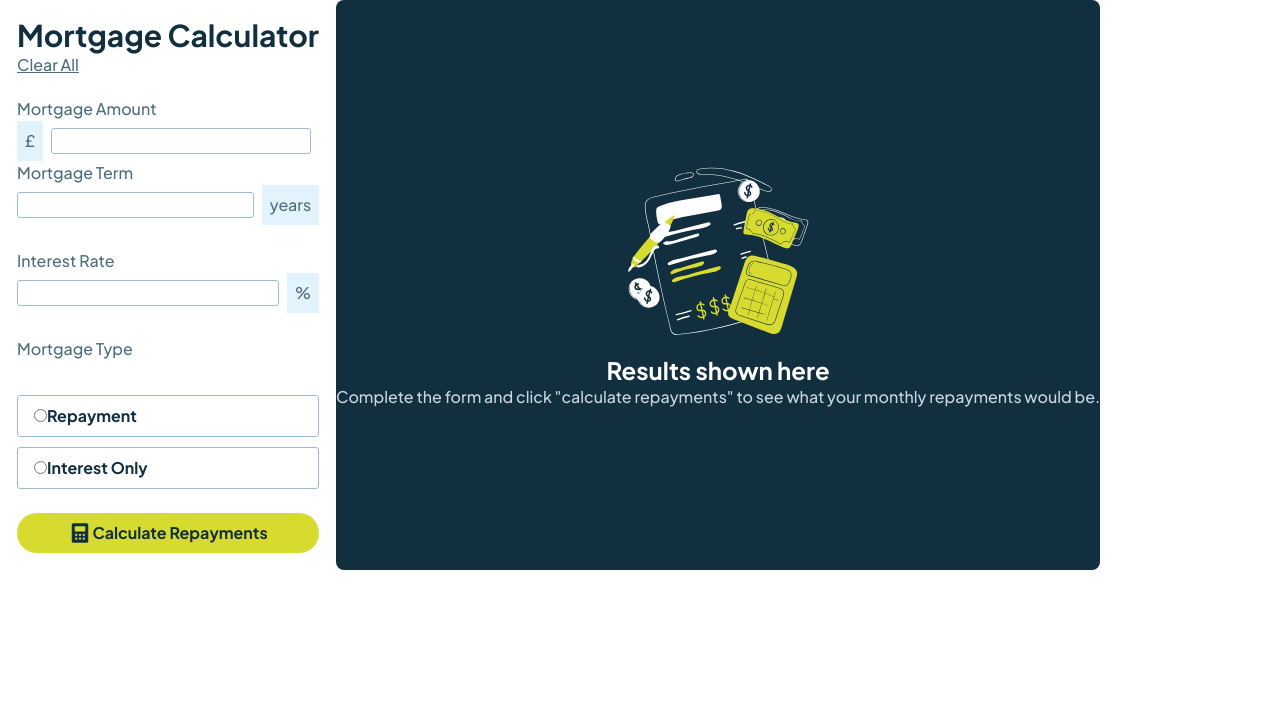
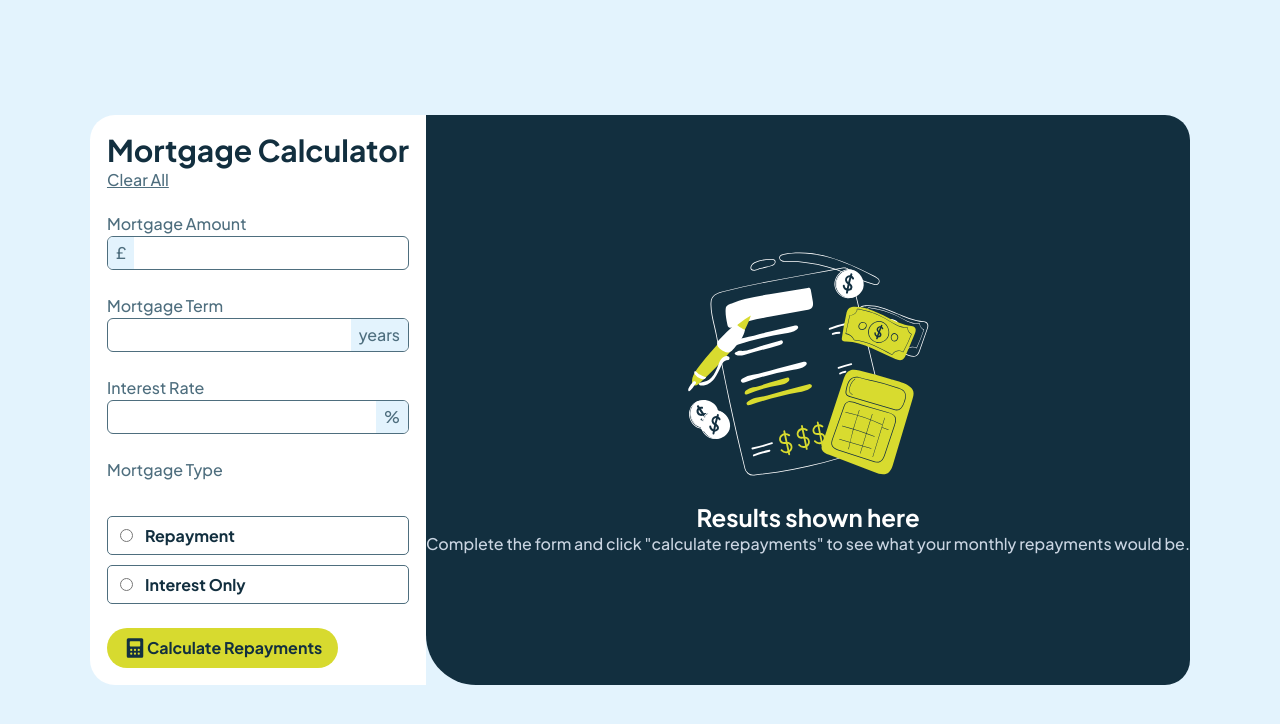
Before and after one commit to remainhumble/mortgage-repayment-calculator, a React (Vite) app: page / in a window 1280 px wide. Shown: the top 724 px of the page. Built offline with nearby package versions, Linux system fonts and the light colour scheme.

Commit message:
some input styling adjustment

```diff
--- a/src/Calculator.jsx
+++ b/src/Calculator.jsx
@@ -3,7 +3,8 @@ import './index.css';
 
 const Calculator = () => {
     return (
-        <div className='calculator'>
+        <>
+            <div className='calculator bg-white rounded-bl-[25px] rounded-tl-[25px]'>
                 <h1 className='text-3xl font-bold'>Mortgage Calculator</h1>
                 <p className='cursor-pointer'><u>Clear All</u></p>
                 <div className='inputs'>
@@ -12,7 +13,7 @@ const Calculator = () => {
                         <div className='addon'>£</div>
                         <input type="number" id="mortgage-amount" className='number-input' /><br></br>
                     </div>
-
+                    <br />
                     <label for="mortgage-term">Mortgage Term</label><br></br>
                     <div className="right-addon">
                         <input type="number" id="mortgage-term" className='number-input' />
@@ -38,10 +39,11 @@ const Calculator = () => {
                         </label>
                     </fieldset>
                     <div className='flex gap-2.5 mt-5'>
-                    <button className='flex calculate-btn font-bold w-full justify-center'><img src="./assets/images/icon-calculator.svg" alt="Calculate" />Calculate Repayments</button>
+                        <button className='cursor-pointer flex calculate-btn font-bold justify-center'><img src="./assets/images/icon-calculator.svg" alt="Calculate" />Calculate Repayments</button>
                     </div>
                 </div>
             </div>
+        </>
     )
 }
 
--- a/src/Results.jsx
+++ b/src/Results.jsx
@@ -3,13 +3,13 @@ import './index.css';
 
 const Results = () => {
     return (
-
-            <div className="bg-[#122f3f] flex flex-col justify-center items-center max-w-fit rounded-lg">
-                <img src="./assets/images/illustration-empty.svg" alt="Mortgage Results" />
+        <>
+            <div className="bg-[#122f3f] flex flex-col justify-center items-center max-w-fit rounded-bl-[50px]  rounded-br-[25px]  rounded-tr-[25px] ">
+                <img src="./assets/images/illustration-empty.svg" alt="Mortgage Results" className='w-64' />
                 <h2 className='text-white text-2xl font-bold'>Results shown here</h2>
                 <p className='text-slate-300 text-sm mt-2 text-center'>Complete the form and click "calculate repayments" to see what your monthly repayments would be.</p>
             </div>
-
+        </>
     )
 }
 
--- a/src/index.css
+++ b/src/index.css
@@ -8,6 +8,7 @@
 }
 
 @theme {
+  --white: hsl(0, 0%, 100%);
   --slate-100: hsl(202, 86%, 94%);
   --slate-300: hsl(203, 41%, 72%);
   --slate-500: hsl(200, 26%, 54%);
@@ -18,49 +19,49 @@
 
 html,
 body {
+  display: flex;
+  justify-content: center;
+  align-items: center;
+  height: 100vh;
   width: 100%;
   font-family: "Plus Jakarta Sans", sans-serif;
   font-weight: 500;
   color: var(--slate-700);
+  background: var(--slate-100);
 }
 
 .calculator {
-padding: 17px;
+  padding: 17px;
 }
 
 .inputs {
   margin-top: 20px;
 }
 
-h1, .radio{
-    color: var(--slate-900);
+.entire {
+  border-radius: 50px;
+}
+
+h1,
+.radio {
+  color: var(--slate-900);
 }
 
 p {
   font-size: 16px;
 }
 
-.number-input {
-  border: 1.5px solid var(--slate-300);
-  border-radius: 3px;
-}
-
 input[type="number"] {
   width: 100%;
-
-}
-
-.addon {
-  background-color: var(--slate-100);
-  color: var(--slate-700);
-  width: fit-content;
-  padding: 0.5rem;
 }
 
 .radio {
-  border: 1.5px solid var(--slate-300);
-  border-radius: 3px;
-  padding: 0.5rem 1rem;
+  border: 1px solid var(--slate-700);
+  border-radius: 5px;
+}
+
+.radio input {
+  margin: 12px;
 }
 
 .calculate-btn {
@@ -71,8 +72,23 @@ input[type="number"] {
   margin-top: 1.5rem;
 }
 
-.left-addon, .right-addon {
+.left-addon,
+.right-addon {
   display: flex;
-  align-items: center;
-  gap: 0.5rem;
+  border: 1px solid var(--slate-700);
+  border-radius: 6px;
 }
+
+.left-addon .addon {
+  background-color: var(--slate-100);
+  color: var(--slate-700);
+  padding: 0.25rem 0.5rem;
+  border-radius: 5px 0 0 5px;
+}
+
+.addon {
+  background-color: var(--slate-100);
+  color: var(--slate-700);
+  padding: 0.25rem 0.5rem;
+  border-radius: 0 5px 5px 0;
+}
```
Lines whose indentation alone changed are shown as unchanged.
